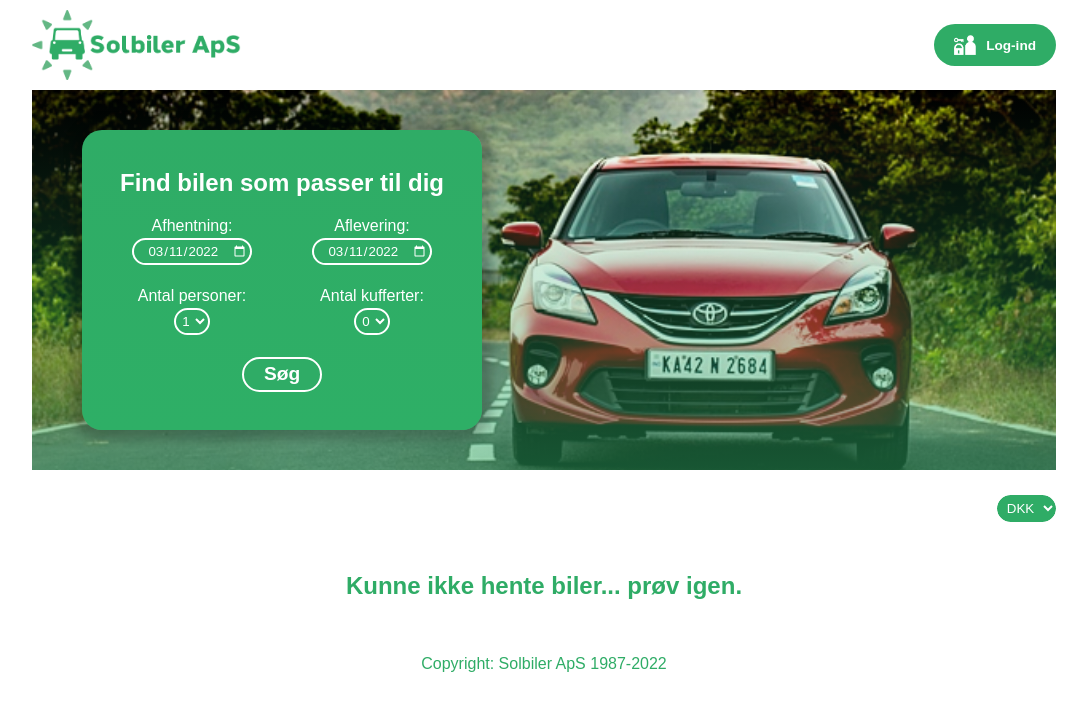
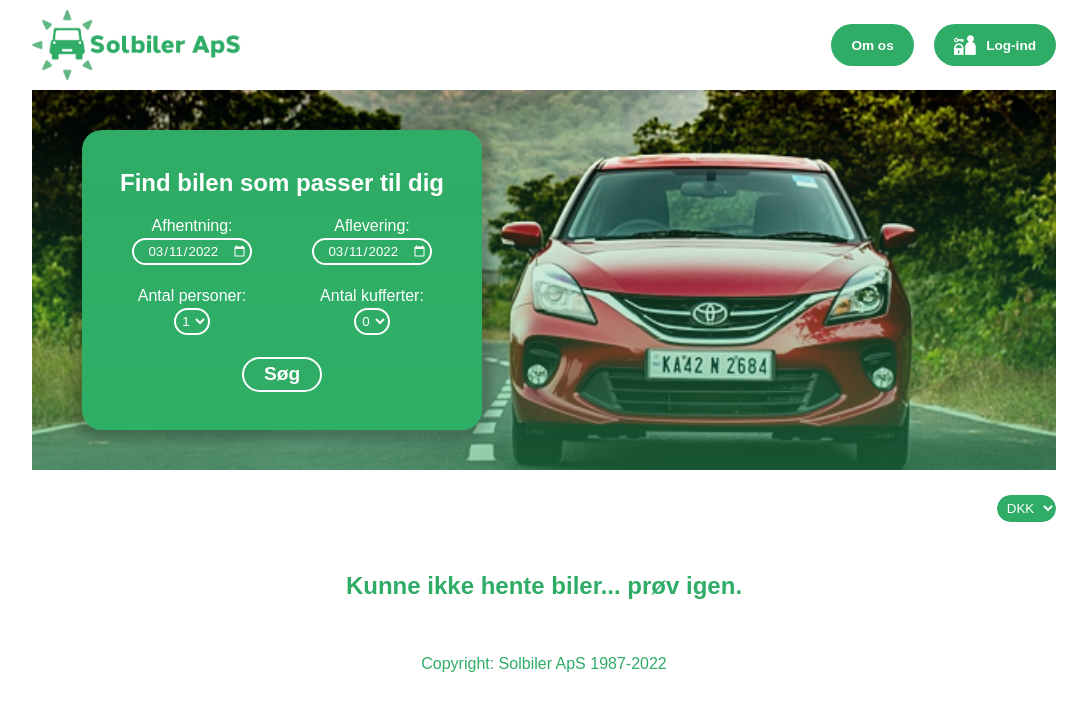
Before and after one commit to andreasdelu/Solbiler, a plain HTML site: page index.html in a window 1280 px wide. Shown: the whole page, without its empty margins (96-1183 px from the left). Drawn offline with Linux system fonts and the light colour scheme; no server answers; a web font is replaced by a local one.

Commit message:
omos start

```diff
--- a/css/style.css
+++ b/css/style.css
@@ -34,7 +34,7 @@ html, body{
     height: 100%;
 }
 
-.login, .profil{
+.login, .profil, .om-os{
     display: flex;
     width: fit-content;
     height: fit-content;
@@ -53,17 +53,20 @@ html, body{
     margin-right: 10px;
     vertical-align: text-bottom;
 }
-.login p, .profil p{
+.login p, .profil p, .om-os p{
     color: white;
     font-weight: bold;
     font-size: 0.85rem;
 }
-.login:hover, .profil:hover{
+.login:hover, .profil:hover, .om-os:hover{
     transform: scale(1.06);
     box-shadow: 0 0 10px 0px rgba(0, 0, 0, 0.171);
 }
 .profil{
     display: none;
+}
+.om-os{
+    margin: 0 20px 0 auto;
 }
 
 
--- a/index.html
+++ b/index.html
@@ -13,6 +13,7 @@
         <header>
             <div class="logo-login">
                 <a class="logo" href="index.html"><img src="images/logo.png" alt="Solbiler ApS Logo"></a>
+                <a href="om-os.html" class="om-os"><p>Om os</p></a>
                 <a class="login"><img src="images/login2.png" alt="login"><p>Log-ind</p></a>
                 <a href="profile/user.html" class="profil"><p>Min profil</p></a>
             </div>
--- a/js/cart.js
+++ b/js/cart.js
@@ -35,6 +35,7 @@ const aflever = dataStorage.getItem("aflever");
 
 const bil = JSON.parse(dataStorage.getItem("bil"));
 
+let nyPris;
 
 fillCart();
 
@@ -102,7 +103,7 @@ function beregnLejeudgift(bilPris, bilTillaeg, moms) {
 /* Tilføj, fjern og gem ekstraudstyr */
 
 let udstyrListe = []
-let nyPris;
+
 
 window.addEventListener("load", () => {
     const udstyr = document.getElementById("udstyr");
--- a/js/script.js
+++ b/js/script.js
@@ -122,7 +122,7 @@ function search()
             bilkufferter.textContent += bil.kufferter;
 
             const udregnetPris = beregnLejeudgift(bil.pris, bil.tillaeg, 1.25);
-            pris.textContent += convert.value + " " + Math.round(udregnetPris * valuta[convert.value]);
+            pris.textContent += convert.value + " " + Math.round(udregnetPris * valuta[convert.value]) + ",-";
             output.appendChild(klon);
 
 
```
Also changed, not shown: om-os.html (added).
